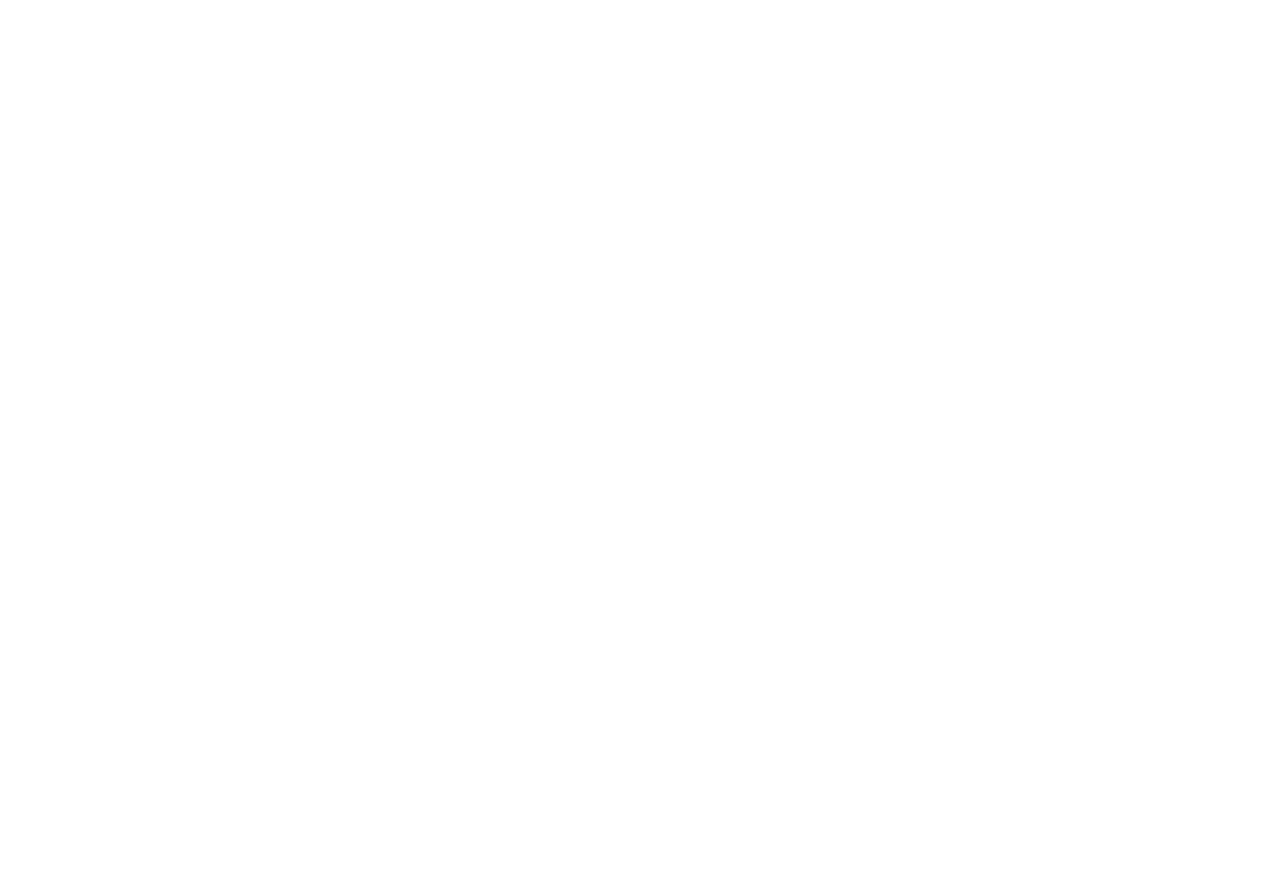
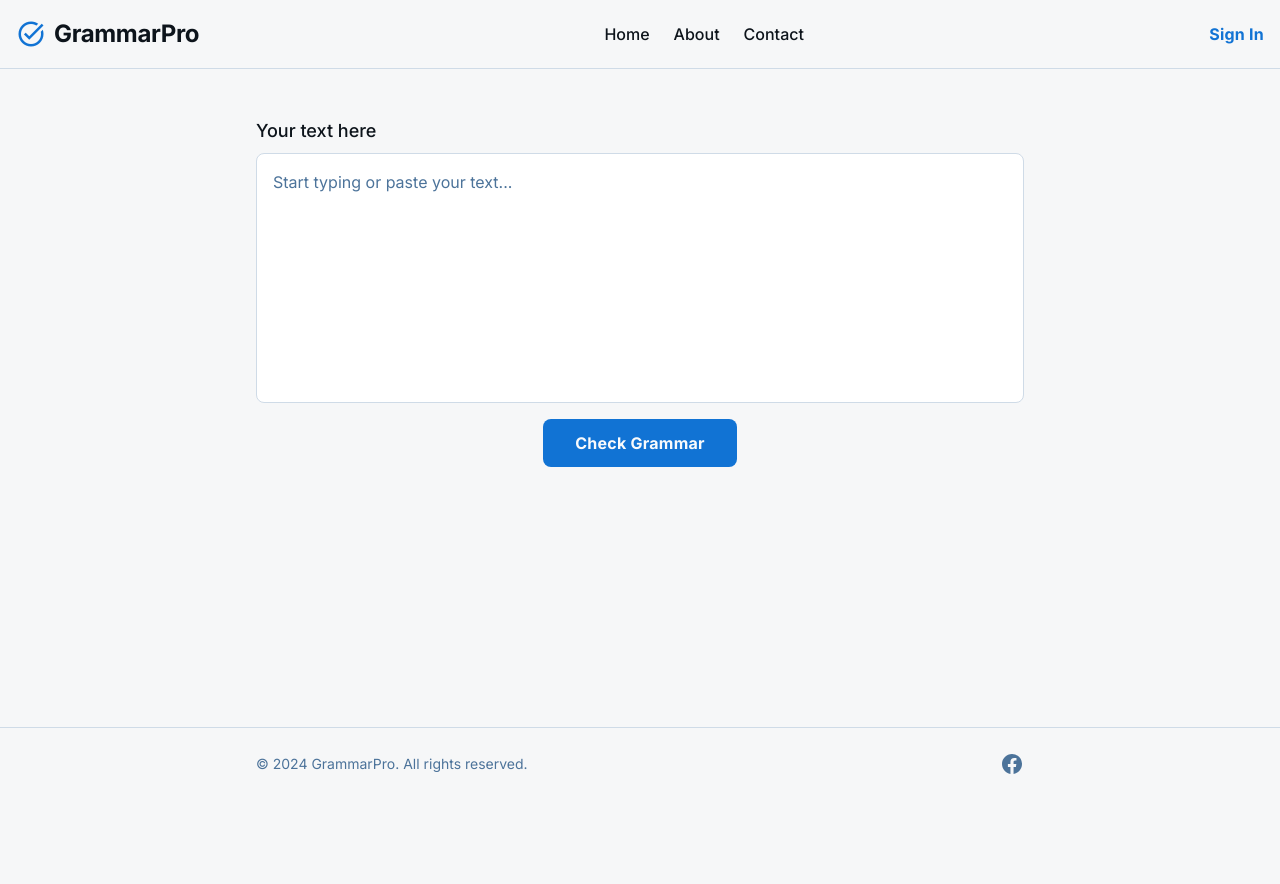
Before and after one commit to mhassanmalikmhm/grammar-pro, a Flask app: page / in a window 1280 px wide. Before the commit the page is empty. Before the commit the page ends 800 px from the top, so only its background shows below. Run offline with Flask 3, Linux system fonts and the light colour scheme; some libraries are stand-ins or nearby versions.

Commit message:
Update index.html

```diff
--- a/templates/index.html
+++ b/templates/index.html
@@ -1,11 +1,87 @@
+<!DOCTYPE html>
+<html class="light" lang="en">
+<head>
+<meta charset="utf-8"/>
+<meta content="width=device-width, initial-scale=1.0" name="viewport"/>
+<title>GrammarPro - AI Correction Tool</title>
+<script src="https://cdn.tailwindcss.com?plugins=forms,container-queries"></script>
+<link href="https://fonts.googleapis.com/css2?family=Material+Symbols+Outlined" rel="stylesheet"/>
+<link href="https://fonts.googleapis.com" rel="preconnect"/>
+<link crossorigin="" href="https://fonts.gstatic.com" rel="preconnect"/>
+<link href="https://fonts.googleapis.com/css2?family=Inter:wght@400;500;700;800&amp;display=swap" rel="stylesheet"/>
+<script id="tailwind-config">
+tailwind.config = {
+    darkMode: "class",
+    theme: {
+        extend: {
+            colors: {
+                "primary": "#1173d4",
+                "background-light": "#f6f7f8",
+                "background-dark": "#101922",
+            },
+            fontFamily: { "display": ["Inter"] },
+            borderRadius: { "DEFAULT": "0.25rem", "lg": "0.5rem", "xl": "0.75rem", "full": "9999px" },
+        },
+    },
+}
+</script>
+<style>
+.material-symbols-outlined { font-variation-settings: 'FILL' 0, 'wght' 400, 'GRAD' 0, 'opsz' 24; }
+body { min-height: max(884px, 100dvh); }
+</style>
+</head>
+<body class="bg-background-light dark:bg-background-dark font-display text-[#0d141b] dark:text-slate-50">
+<div class="relative flex min-h-screen w-full flex-col group/design-root overflow-x-hidden">
+<header class="flex items-center bg-background-light dark:bg-background-dark p-4 justify-between border-b border-[#cfdbe7] dark:border-slate-800">
+<div class="flex items-center gap-2">
+<span class="material-symbols-outlined text-primary text-3xl">task_alt</span>
+<h1 class="text-2xl font-bold tracking-[-0.015em]">GrammarPro</h1>
+</div>
+<nav class="hidden md:flex items-center gap-6">
+<a class="text-base font-medium hover:text-primary transition-colors" href="#">Home</a>
+<a class="text-base font-medium hover:text-primary transition-colors" href="#">About</a>
+<a class="text-base font-medium hover:text-primary transition-colors" href="#">Contact</a>
+</nav>
+<div class="flex items-center justify-end">
+<a class="text-primary text-base font-bold leading-normal tracking-[0.015em] shrink-0" href="#">Sign In</a>
+</div>
+<button class="md:hidden text-[#0d141b] dark:text-slate-50">
+<span class="material-symbols-outlined text-3xl">menu</span>
+</button>
+</header>
+<main class="flex-1 flex flex-col items-center px-4 py-8 md:py-12">
+<div class="w-full max-w-3xl">
+<div class="flex flex-col gap-4">
+<label class="flex flex-col">
+<p class="text-lg font-medium pb-2">Your text here</p>
+<textarea id="sentenceInput" class="form-input flex w-full min-w-0 flex-1 resize-none overflow-hidden rounded-lg text-[#0d141b] focus:outline-none focus:ring-2 focus:ring-primary/50 border border-[#cfdbe7] dark:border-slate-700 bg-white dark:bg-slate-800 dark:text-slate-50 min-h-[250px] placeholder:text-[#4c739a] dark:placeholder:text-slate-500 p-4 text-base font-normal leading-normal" placeholder="Start typing or paste your text..."></textarea>
+</label>
+<button onclick="checkGrammar()" class="flex min-w-[84px] max-w-[480px] self-center cursor-pointer items-center justify-center overflow-hidden rounded-lg h-12 px-8 bg-primary text-slate-50 text-base font-bold leading-normal tracking-[0.015em] hover:bg-primary/90 transition-colors">
+<span class="truncate">Check Grammar</span>
+</button>
+</div>
+<div id="result" class="mt-8"></div>
+</div>
+</main>
+<footer class="bg-background-light dark:bg-background-dark border-t border-[#cfdbe7] dark:border-slate-800 py-6 px-4">
+<div class="max-w-3xl mx-auto flex flex-col md:flex-row justify-between items-center text-center md:text-left gap-4">
+<p class="text-sm text-[#4c739a] dark:text-slate-400">© 2024 GrammarPro. All rights reserved.</p>
+<div class="flex items-center gap-4">
+<a class="text-[#4c739a] dark:text-slate-400 hover:text-primary dark:hover:text-primary transition-colors" href="#">
+<svg aria-hidden="true" class="h-6 w-6" fill="currentColor" viewbox="0 0 24 24"><path clip-rule="evenodd" d="M22 12c0-5.523-4.477-10-10-10S2 6.477 2 12c0 4.991 3.657 9.128 8.438 9.878v-6.987h-2.54V12h2.54V9.797c0-2.506 1.492-3.89 3.777-3.89 1.094 0 2.238.195 2.238.195v2.46h-1.26c-1.243 0-1.63.771-1.63 1.562V12h2.773l-.443 2.89h-2.33v6.988C18.343 21.128 22 16.991 22 12z" fill-rule="evenodd"></path></svg>
+</a>
+<!-- Add other social icons if needed -->
+</div>
+</div>
+</footer>
+</div>
+
 <script>
 async function checkGrammar() {
     const sentence = document.getElementById('sentenceInput').value.trim();
     const resultDiv = document.getElementById('result');
-        // ✅ Change localhost to your Railway URL
     const API_URL = 'https://web-production-ad8a.up.railway.app/check_grammar';
 
-        // Initial state
     resultDiv.innerHTML = '<div class="p-4 text-center text-lg font-bold border rounded-lg bg-yellow-100 text-yellow-800 dark:bg-yellow-900 dark:text-yellow-300">Checking grammar... Please wait. (First check may take longer)</div>';
 
     if (!sentence) {
@@ -36,7 +112,6 @@
                     </div>
                 `;
             } else {
-                    // PROBLEM status: Show both original and corrected sentences
                 outputHTML = `
                     <div class="p-4 border border-red-500 rounded-lg bg-red-100 text-red-700 dark:bg-red-900 dark:text-red-300">
                         <p class="text-2xl font-bold mb-2">Grammar: PROBLEM Hai. ❌</p>
@@ -58,3 +133,5 @@
     }
 }
 </script>
+</body>
+</html>
```
Lines whose indentation alone changed are shown as unchanged.
